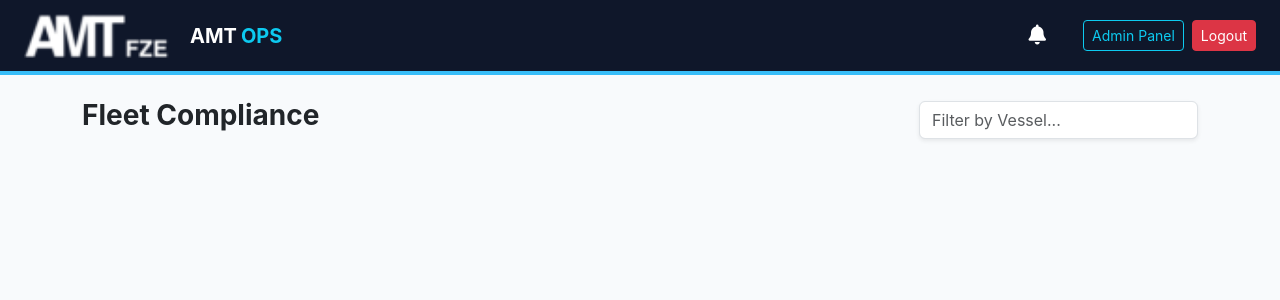
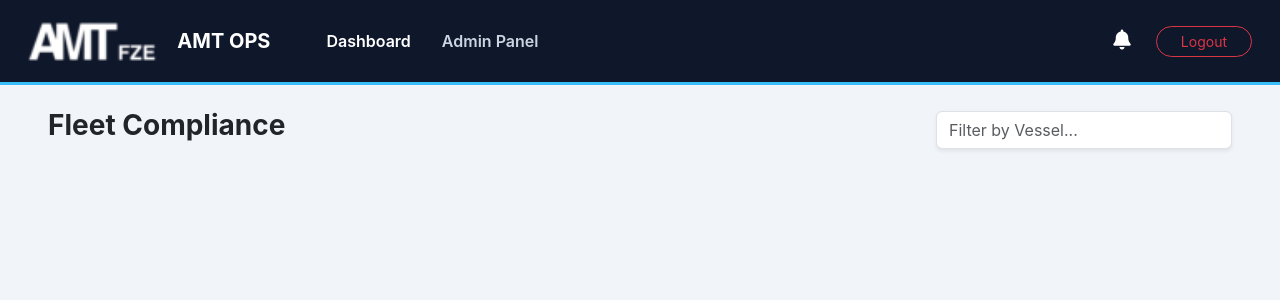
Before and after one commit to sfeirlucien/amt-operations, a Flask app: page / in a window 1280 px wide. Shown: the top 300 px of the page. Run offline with Flask 3, Linux system fonts and the light colour scheme; a user stored in the database is signed in.

Commit message:
Update base.html

```diff
--- a/templates/base.html
+++ b/templates/base.html
@@ -7,37 +7,44 @@
     <link rel="stylesheet" href="https://cdnjs.cloudflare.com/ajax/libs/font-awesome/6.4.0/css/all.min.css">
     <style>
         :root { --amt-navy: #0f172a; --amt-blue: #38bdf8; }
-        body { background: #f8fafc; font-family: 'Inter', sans-serif; }
-        .navbar { background: var(--amt-navy); border-bottom: 4px solid var(--amt-blue); }
-        .card-vessel { border: none; border-radius: 12px; transition: 0.3s; box-shadow: 0 4px 6px -1px rgba(0,0,0,0.1); }
-        .card-vessel:hover { transform: translateY(-5px); }
-        .cat-badge { background: #e2e8f0; color: #475569; font-size: 0.7rem; font-weight: 700; text-transform: uppercase; padding: 4px 10px; border-radius: 4px; }
+        body { background: #f1f5f9; font-family: 'Inter', sans-serif; }
+        .navbar { background: var(--amt-navy); border-bottom: 3px solid var(--amt-blue); }
+        .nav-link { font-weight: 600; color: #cbd5e1 !important; margin-right: 15px; }
+        .nav-link:hover, .nav-link.active { color: white !important; }
+        .card-vessel { border: none; border-radius: 12px; box-shadow: 0 4px 6px rgba(0,0,0,0.05); }
     </style>
 </head>
 <body>
-    <nav class="navbar navbar-expand-lg navbar-dark sticky-top">
-        <div class="container-fluid px-4">
-            <a class="navbar-brand d-flex align-items-center fw-bold" href="/">
-                <img src="{{ url_for('static', filename='logo.png') }}" height="45" class="me-3">
-                AMT <span class="text-info ms-1">OPS</span>
+    <nav class="navbar navbar-expand-lg navbar-dark sticky-top p-3">
+        <div class="container-fluid">
+            <a class="navbar-brand d-flex align-items-center me-5" href="/">
+                <img src="{{ url_for('static', filename='logo.png') }}" height="40" class="me-3">
+                <span class="fw-bold">AMT OPS</span>
             </a>
-            <div class="ms-auto d-flex align-items-center">
-                <div class="dropdown me-4">
-                    <button class="btn btn-link text-white position-relative" data-bs-toggle="dropdown">
-                        <i class="fas fa-bell fs-5"></i>
-                        {% if alerts %}<span class="position-absolute top-0 start-100 translate-middle badge rounded-pill bg-danger" style="font-size: 0.6rem;">{{ alerts|length }}</span>{% endif %}
-                    </button>
-                    <div class="dropdown-menu dropdown-menu-end shadow p-0" style="width: 280px;">
-                        <div class="p-2 border-bottom fw-bold small">Alerts</div>
-                        {% for a in alerts %}<div class="p-2 border-bottom small"><span class="badge bg-{{a.bg}} me-1">!</span> <strong>{{a.v}}</strong>: {{a.c}}</div>{% endfor %}
+            <div class="collapse navbar-collapse">
+                <ul class="navbar-nav me-auto">
+                    <li class="nav-item"><a class="nav-link {{ 'active' if request.path == '/' }}" href="/">Dashboard</a></li>
+                    {% if current_user.role == 'admin' %}
+                    <li class="nav-item"><a class="nav-link {{ 'active' if request.path == '/admin' }}" href="/admin">Admin Panel</a></li>
+                    {% endif %}
+                </ul>
+                <div class="d-flex align-items-center">
+                    <div class="dropdown me-4">
+                        <button class="btn btn-link text-white position-relative p-0" data-bs-toggle="dropdown">
+                            <i class="fas fa-bell fs-5"></i>
+                            {% if alerts %}<span class="position-absolute top-0 start-100 translate-middle badge rounded-pill bg-danger" style="font-size: 0.6rem;">{{ alerts|length }}</span>{% endif %}
+                        </button>
+                        <div class="dropdown-menu dropdown-menu-end shadow p-0" style="width: 300px;">
+                            <div class="p-2 border-bottom fw-bold small text-center">Expiring Certificates</div>
+                            {% for a in alerts %}<div class="p-2 border-bottom small"><strong>{{a.v}}</strong>: {{a.c}} <span class="badge bg-{{a.bg}} float-end">{{a.s}}</span></div>{% endfor %}
+                        </div>
                     </div>
+                    <a href="/logout" class="btn btn-outline-danger btn-sm rounded-pill px-4">Logout</a>
                 </div>
-                {% if current_user.role == 'admin' %}<a href="/admin" class="btn btn-outline-info btn-sm me-2">Admin Panel</a>{% endif %}
-                <a href="/logout" class="btn btn-danger btn-sm">Logout</a>
             </div>
         </div>
     </nav>
-    <div class="container mt-4">{% block content %}{% endblock %}</div>
+    <div class="container-fluid px-5 mt-4">{% block content %}{% endblock %}</div>
     <script src="https://cdn.jsdelivr.net/npm/bootstrap@5.3.0/dist/js/bootstrap.bundle.min.js"></script>
 </body>
 </html>
```
